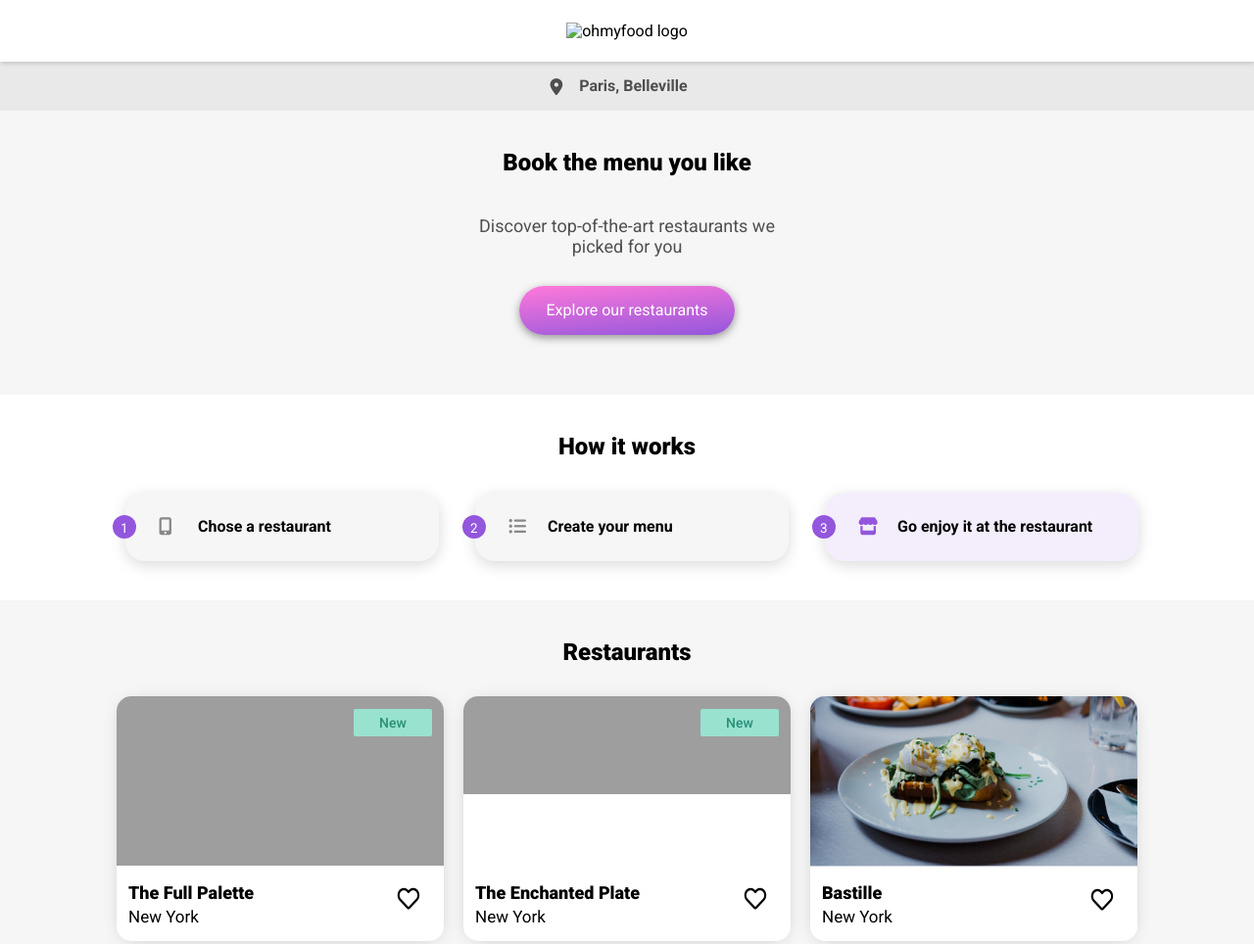
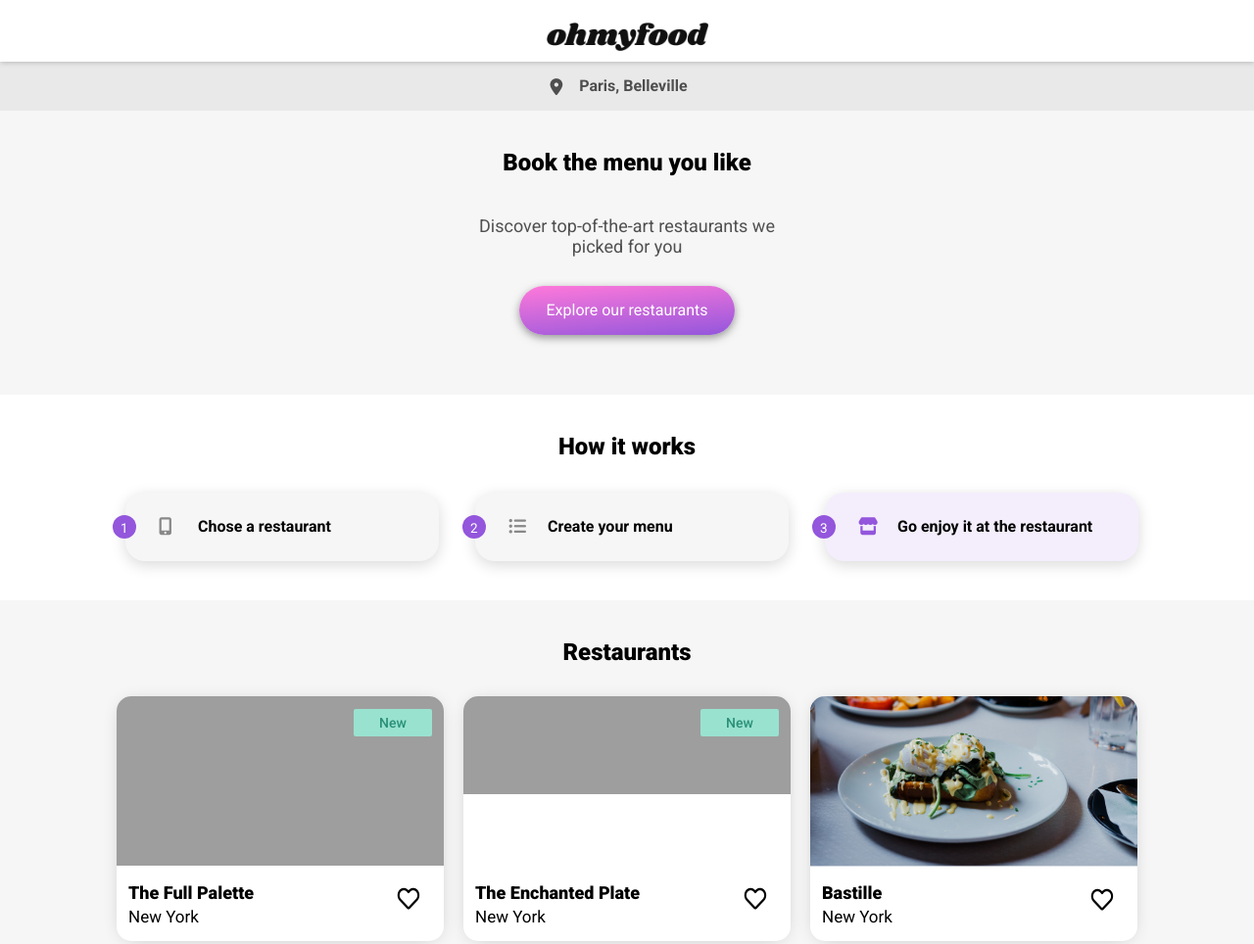
Before and after one commit to MiroslavDermendzhiev/project-3, a website: page main.html in a window 1280 px wide. Shown: the top 964 px of the page at 98% size. Drawn offline with Linux system fonts and the light colour scheme; the site is published under a folder, as on GitHub Pages, so addresses that start at the root find nothing; a web font is replaced by a local one.

Commit message:
Fixed logo image urls

```diff
--- a/main.html
+++ b/main.html
@@ -17,7 +17,7 @@
       <div class="logo">
         <img
           class="logo-img"
-          src="/images/logo/ohmyfood.png"
+          src="./images/logo/ohmyfood.png"
           alt="ohmyfood logo"
         />
       </div>
--- a/sass/utils/_animation-mixins.scss
+++ b/sass/utils/_animation-mixins.scss
@@ -70,6 +70,7 @@
         $clr-secondary 100%
       );
       -webkit-background-clip: text;
+      // background-clip: text;
       -webkit-text-fill-color: transparent;
     }
   }
```
Also changed, not shown: html/bastille.html (+1 -1 lines), html/le-gourmand.html (+1 -1 lines), html/the_enchanted_plate.html (+1 -1 lines), html/the_full_palette.html (+1 -1 lines), README.md (added), 1 other file.
